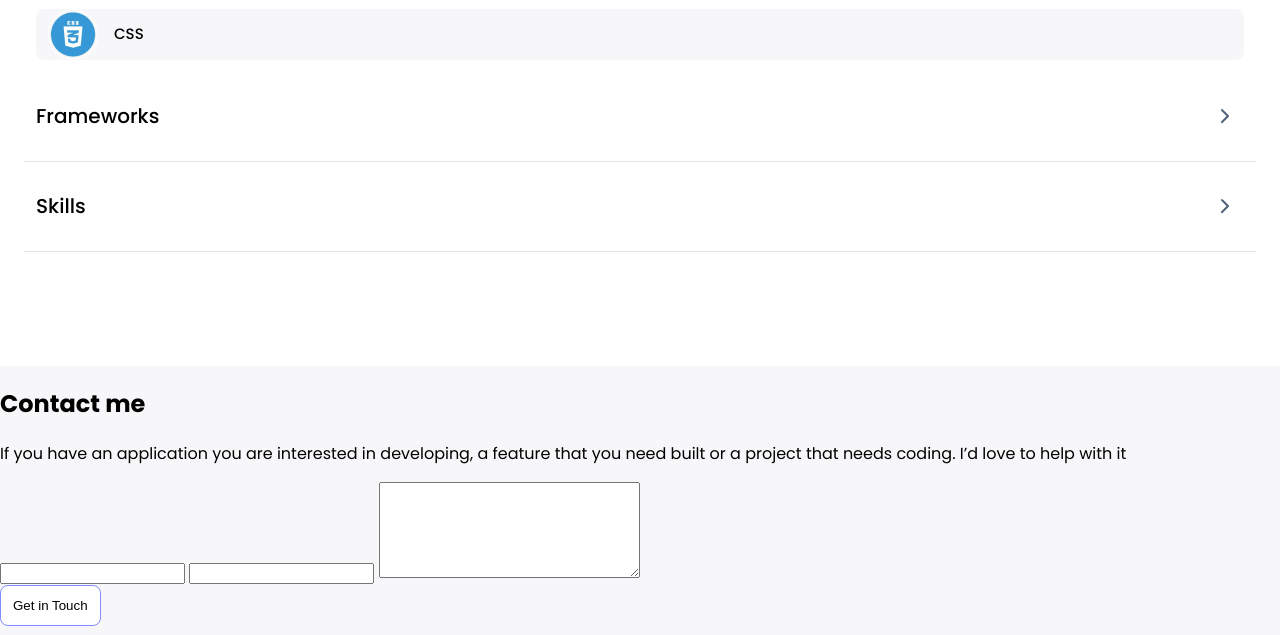
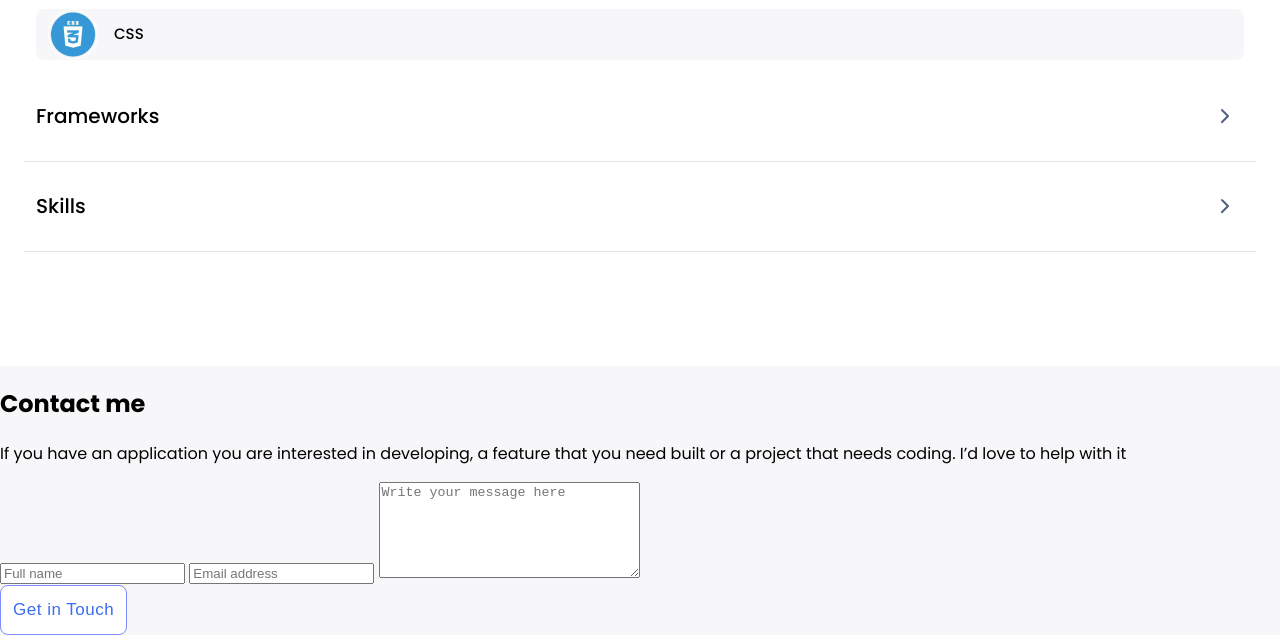
Before and after one commit to d4nQw3rty/My-Portfolio, a website: page index.html in a window 1280 px wide. Shown: the part 6397-7032 px from the top of the page. Drawn offline with Linux system fonts and the light colour scheme.

Commit message:
Update index.html
--Add inputs placeholders.
--Add required property to inputs.
--add class to form button

```diff
--- a/index.html
+++ b/index.html
@@ -196,12 +196,12 @@
         <div class="contact-me-container">
           <h2 class="contact-me-title">Contact me</h2>
           <p class="contact-me-paragraph">If you have an application you are interested in developing, a feature that you need built or a project that needs coding. I’d love to help with it</p>
-          <form action="https://formspree.io/f/xnqwkwnk" method="post" class="contact-form">
-            <input type="text" name="name" id="name-input" maxlength="30" required>
-            <input type="email" name="email" id="email-input" required>
-            <textarea name="message" id="text-message" cols="30" rows="6" maxlength="500" required></textarea>
-            <div class="contact-me-button">
-              <button type="submit" class="mobile-btn">Get in Touch</button>
+          <form action="https://formspree.io/f/xnqwkwnk" method="post" class="contact-me-form" >
+            <input type="text" name="name" id="name-input" maxlength="30" class="input" placeholder="Full name" required>
+            <input type="email" name="email" id="email-input" class="input" placeholder="Email address" required >
+            <textarea name="message" id="text-message" cols="30" rows="6" class="input" maxlength="500" required placeholder="Write your message here"></textarea>
+            <div>
+              <button type="submit" class="mobile-btn mobile-btn-txt">Get in Touch</button>
             </div>
           </form>
         </div>
```
